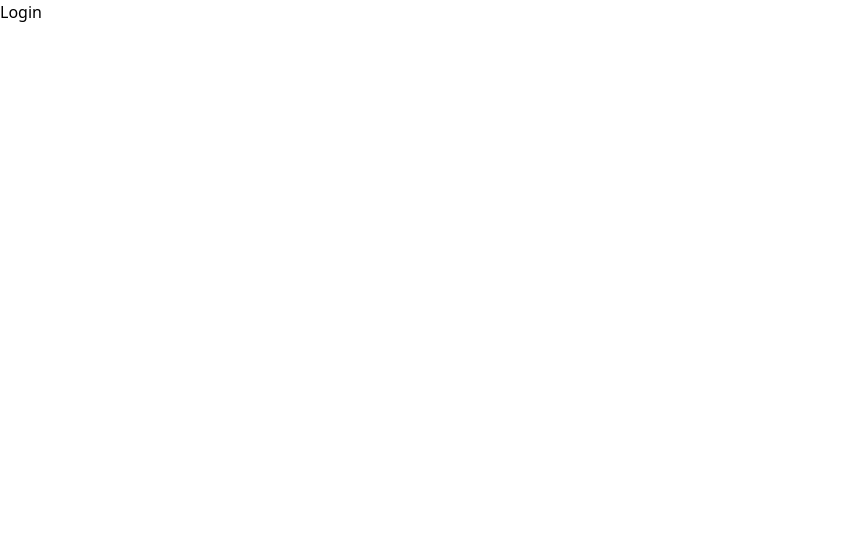
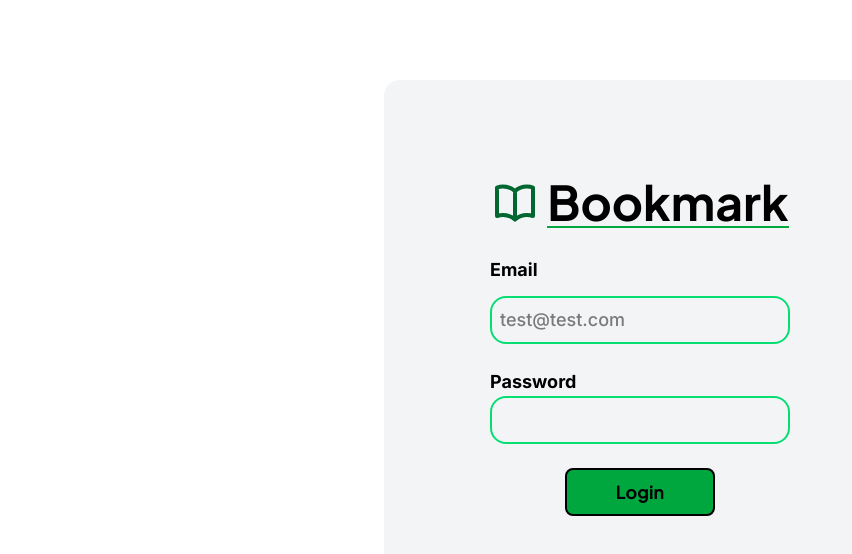
Before and after one commit to Nasadmi/bookmark-app, a React (Vite) app in the folder client/: page /login in a window 1280 px wide. Shown: the top 554 px of the page, without its empty margins (0-852 px from the left). Built offline with nearby package versions, Linux system fonts and the light colour scheme.

Commit message:
Update login page and theme context

```diff
--- a/client/index.html
+++ b/client/index.html
@@ -1,13 +1,13 @@
 <!doctype html>
-<html lang="en">
+<html lang="en" class="h-dvh">
   <head>
     <meta charset="UTF-8" />
     <link rel="icon" type="image/svg+xml" href="/vite.svg" />
     <meta name="viewport" content="width=device-width, initial-scale=1.0" />
     <title>Bookmark</title>
   </head>
-  <body>
-    <div id="root"></div>
+  <body class="h-full dark:bg-stone-800">
+    <div id="root" class="h-full flow-root"></div>
     <script type="module" src="/src/main.tsx"></script>
   </body>
 </html>
--- a/client/package.json
+++ b/client/package.json
@@ -10,6 +10,7 @@
     "preview": "vite preview"
   },
   "dependencies": {
+    "@heroicons/react": "^2.2.0",
     "@tailwindcss/vite": "^4.1.18",
     "react": "^19.2.0",
     "react-dom": "^19.2.0",
--- /dev/null
+++ b/client/src/contexts/theme.context.ts
@@ -0,0 +1,9 @@
+import { createContext } from "react";
+
+export const ThemeContext = createContext<{
+  theme: "light" | "dark";
+  toggleTheme: () => void;
+}>({
+  theme: "light",
+  toggleTheme: () => {},
+});
--- /dev/null
+++ b/client/src/features/auth/layouts/AuthLayout.tsx
@@ -0,0 +1,15 @@
+import { BookOpenIcon } from "@heroicons/react/24/outline";
+
+export const AuthLayout = ({ children }: { children: React.ReactNode }) => {
+  return (
+    <div className="flex flex-col items-center min-h-2/3 rounded-2xl justify-center w-[95%] lg:ml-auto lg:w-[40%] mx-auto portrait:mt-20 bg-gray-100 dark:bg-stone-700 landscape:mt-2 landscape:lg:mt-20">
+      <header className="flex gap-2 items-center">
+        <BookOpenIcon className="size-16 lg:size-12 text-green-800 dark:text-green-600 stroke-2" />
+        <h2 className="text-5xl lg:2xl font-jakarta font-bold border-b-2 dark:text-white border-b-green-600">
+          Bookmark
+        </h2>
+      </header>
+      <main className="dark:text-white">{children}</main>
+    </div>
+  );
+};
--- a/client/src/features/auth/pages/Login.tsx
+++ b/client/src/features/auth/pages/Login.tsx
@@ -1,7 +1,46 @@
+import { AuthLayout } from "../layouts/AuthLayout";
+
 export const Login = () => {
+  const handleSubmit = (e: React.FormEvent) => {};
+
   return (
-    <>
-     <h1>Login</h1>
-    </>
-  )
-}
+    <AuthLayout>
+      <form
+        onSubmit={handleSubmit}
+        className="flex flex-col justify-center mt-7"
+      >
+        <label htmlFor="email" className="text-2xl lg:text-lg mb-3 font-bold">
+          Email
+        </label>
+        <input
+          type="email"
+          id="email"
+          name="email"
+          required
+          placeholder="test@test.com"
+          autoComplete="on"
+          spellCheck={false}
+          className="p-2 rounded-2xl text-2xl lg:text-lg dark:text-white outline-none border-2 border-green-400 font-medium w-75 shadow-none focus:shadow-2xl shadow-green-800 duration-300 ease-in-out"
+        />
+        <br />
+        <label htmlFor="password" className="text-2xl lg:text-lg font-bold">
+          Password
+        </label>
+        <input
+          type="password"
+          id="password"
+          name="password"
+          required
+          className="p-2 rounded-2xl dark:text-white outline-none border-2 border-green-400 font-medium w-75 shadow-none focus:shadow-2xl shadow-green-800 duration-300 ease-in-out text-2xl lg:text-lg"
+        />
+        <br />
+        <button
+          type="submit"
+          className="font-bold font-jakarta text-lg border-2 p-2 w-1/2 self-center rounded-lg cursor-pointer bg-green-600 dark:bg-green-800 shadow-none hover:shadow-2xl shadow-green-600 duration-300 ease-in"
+        >
+          Login
+        </button>
+      </form>
+    </AuthLayout>
+  );
+};
--- /dev/null
+++ b/client/src/hooks/useTheme.ts
@@ -0,0 +1,8 @@
+import { useContext } from "react"
+import { ThemeContext } from "../contexts/theme.context"
+
+export const useTheme = () => {
+  const ctx = useContext(ThemeContext)
+  if (!ctx) throw new Error('Not under provider');
+  return ctx;
+}
--- a/client/src/index.css
+++ b/client/src/index.css
@@ -1 +1,9 @@
+@import url('https://fonts.googleapis.com/css2?family=Inter:ital,opsz,wght@0,14..32,100..900;1,14..32,100..900&family=Plus+Jakarta+Sans:ital,wght@0,200..800;1,200..800&display=swap');
 @import "tailwindcss";
+
+@custom-variant dark (&:where(.dark, .dark *));
+
+@theme {
+  --default-font-family: 'Inter', system-ui, sans-serif;
+  --font-jakarta: 'Plus Jakarta Sans', sans-serif;
+}
--- a/client/src/main.tsx
+++ b/client/src/main.tsx
@@ -1,17 +1,20 @@
-import { StrictMode } from 'react'
-import { createRoot } from 'react-dom/client'
-import './index.css'
-import { BrowserRouter, Route, Routes } from 'react-router'
-import { Dashboard } from './features/dashboard/pages/Dashboard'
-import { Login } from './features/auth/pages/Login'
+import { StrictMode } from "react";
+import { createRoot } from "react-dom/client";
+import "./index.css";
+import { BrowserRouter, Route, Routes } from "react-router";
+import { Dashboard } from "./features/dashboard/pages/Dashboard";
+import { Login } from "./features/auth/pages/Login";
+import { ThemeProvider } from "./providers/Theme.provider";
 
-createRoot(document.getElementById('root')!).render(
+createRoot(document.getElementById("root")!).render(
   <StrictMode>
     <BrowserRouter>
-      <Routes>
-        <Route path='/' element={ <Dashboard /> } />
-        <Route path='/login' element={ <Login /> }  />
-      </Routes>
+      <ThemeProvider>
+        <Routes>
+          <Route path="/" element={<Dashboard />} />
+          <Route path="/login" element={<Login />} />
+        </Routes>
+      </ThemeProvider>
     </BrowserRouter>
-  </StrictMode>,
-)
+  </StrictMode>
+);
--- /dev/null
+++ b/client/src/providers/Theme.provider.tsx
@@ -0,0 +1,23 @@
+import { useState, useEffect } from "react";
+import { ThemeContext } from "../contexts/theme.context";
+
+export const ThemeProvider = ({ children }: { children: React.ReactNode }) => {
+  const [theme, setTheme] = useState<"light" | "dark">(
+    (localStorage.getItem("theme") as "light" | "dark") ?? "light"
+  );
+  const toggleTheme = () =>
+    setTheme((prev) => (prev === "light" ? "dark" : "light"));
+
+  useEffect(() => {
+    const root = document.documentElement;
+    localStorage.setItem('theme', theme)
+    root.classList.remove('dark', 'light')
+    root.classList.add(theme)
+  }, [theme]);
+
+  return (
+    <ThemeContext.Provider value={{ toggleTheme, theme }}>
+      { children }
+    </ThemeContext.Provider>
+  )
+};
```
Also changed, not shown: 1 other file (tests, documents, lock files or other folders).
